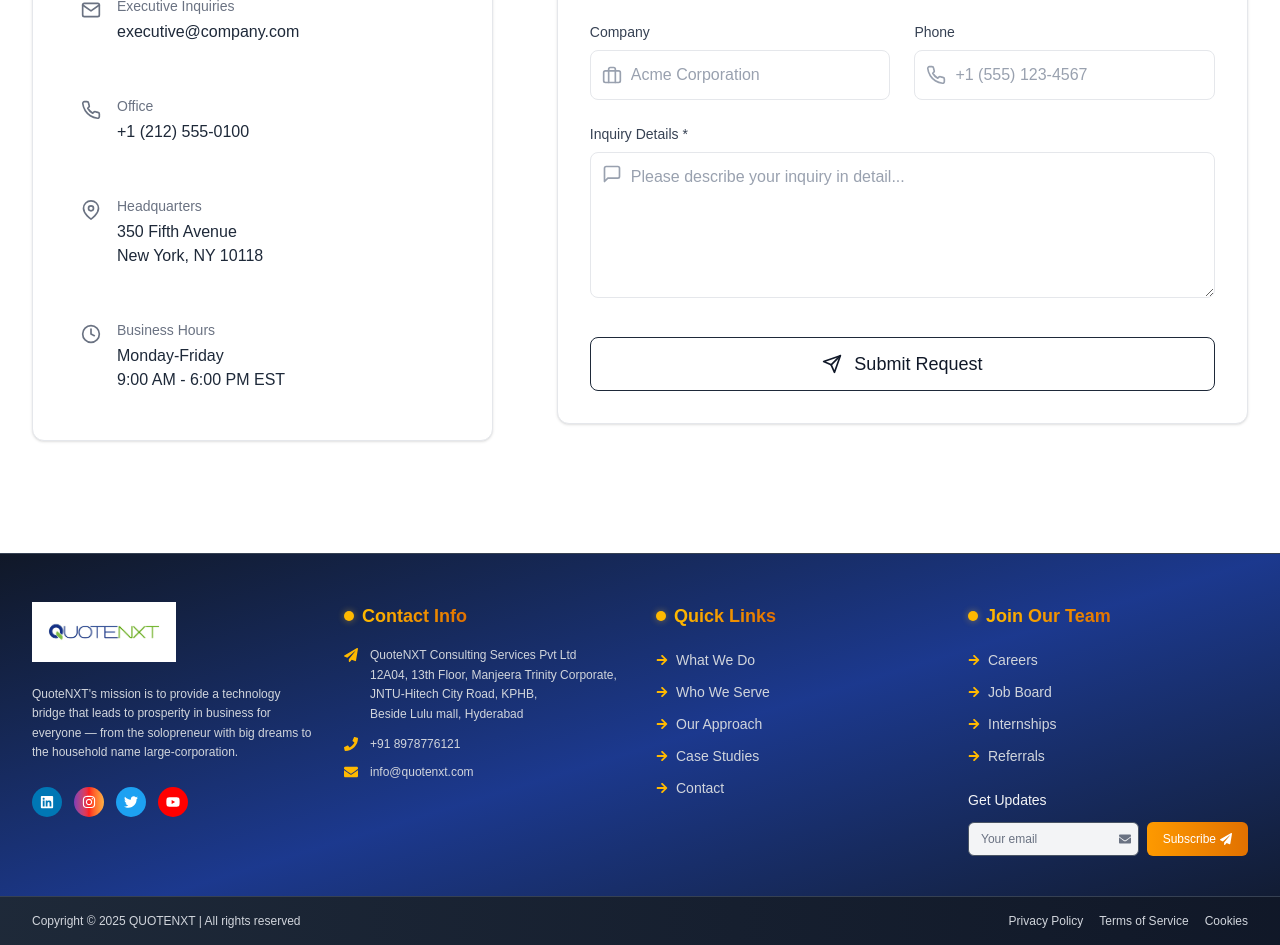
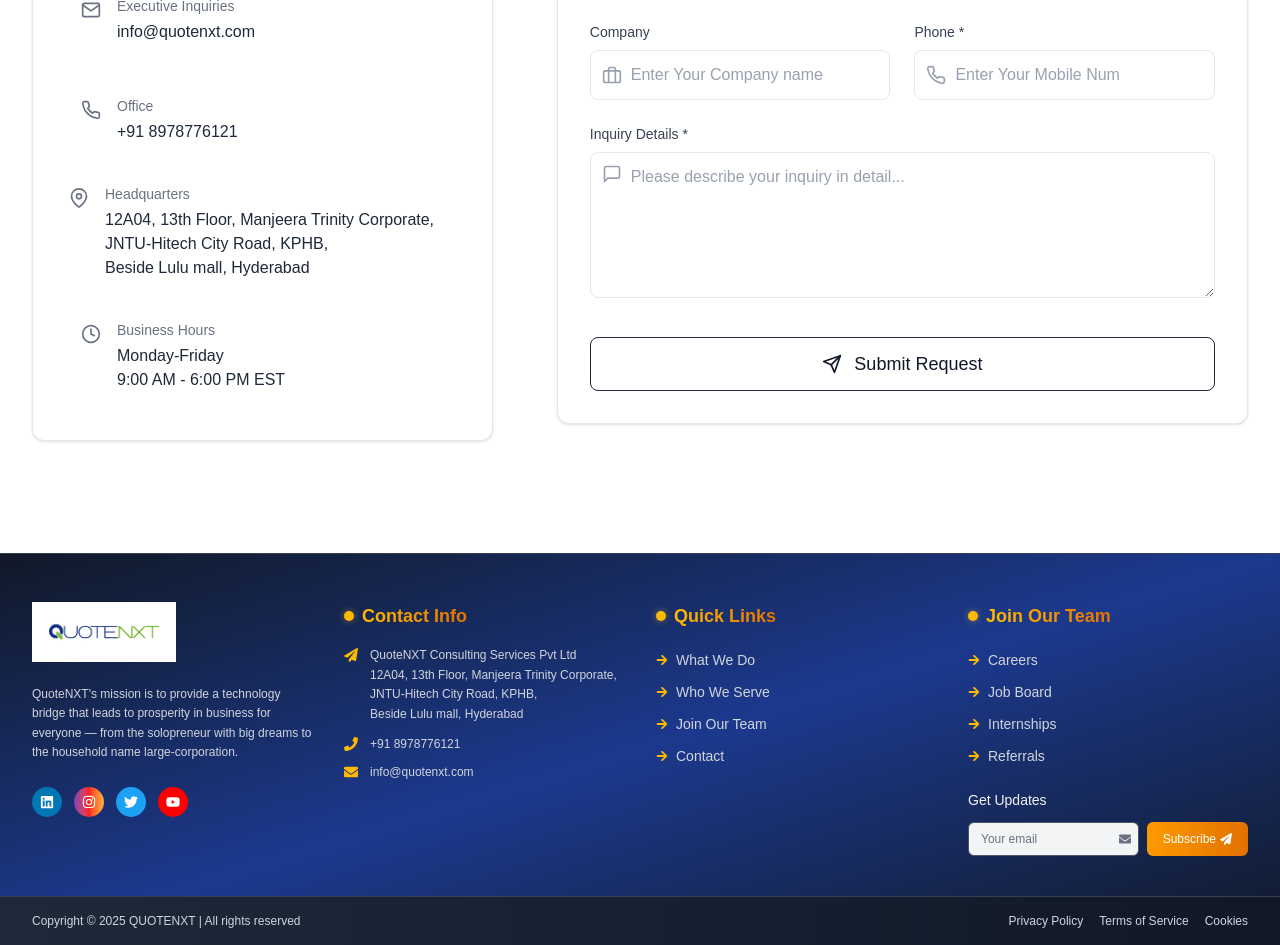
Before and after one commit to SUBBARAYUDU3524/quotenxt_company_site, a Next.js app: page /dashboard/contact-us in a window 1280 px wide. Shown: the part 1040-1985 px from the top of the page. Built offline with nearby package versions, Linux system fonts and the light colour scheme.

Commit message:
contact info changed

```diff
--- a/app/(router)/dashboard/_components/Footer.tsx
+++ b/app/(router)/dashboard/_components/Footer.tsx
@@ -1,34 +1,35 @@
 import { FaLinkedin, FaInstagram, FaArrowRight, FaPaperPlane, FaPhone, FaEnvelope, FaTwitter, FaYoutube } from 'react-icons/fa';
 import Image from 'next/image';
+import Link from 'next/link';
 import { ReactElement } from 'react';
 
 interface FooterLink {
   text: string;
+  href: string;
   icon?: ReactElement;
 }
 
 const Footer = (): ReactElement => {
   // Footer data
   const quickLinks: FooterLink[] = [
-    { text: 'What We Do' },
-    { text: 'Who We Serve' },
-    { text: 'Our Approach' },
-    { text: 'Case Studies' },
-    { text: 'Contact' }
+    { text: 'What We Do', href: '/dashboard/what-we-do' },
+    { text: 'Who We Serve', href: '/dashboard/who-we-serve' },
+    { text: 'Join Our Team', href: '/dashboard/join-our-team' },
+    { text: 'Contact', href: '/dashboard/contact-us' }
   ];
 
   const joinLinks: FooterLink[] = [
-    { text: 'Careers' },
-    { text: 'Job Board' },
-    { text: 'Internships' },
-    { text: 'Referrals' }
+    { text: 'Careers', href: '/careers' },
+    { text: 'Job Board', href: '/careers/jobs' },
+    { text: 'Internships', href: '/careers/internships' },
+    { text: 'Referrals', href: '/careers/referrals' }
   ];
 
   const socialIcons = [
-    { icon: <FaLinkedin size={14} />, bg: 'bg-[#0077b5] hover:bg-[#006097]' },
-    { icon: <FaInstagram size={14} />, bg: 'bg-gradient-to-r from-[#833ab4] via-[#fd1d1d] to-[#fcb045] hover:opacity-90' },
-    { icon: <FaTwitter size={14} />, bg: 'bg-[#1DA1F2] hover:bg-[#1991db]' },
-    { icon: <FaYoutube size={14} />, bg: 'bg-[#FF0000] hover:bg-[#cc0000]' }
+    { icon: <FaLinkedin size={14} />, bg: 'bg-[#0077b5] hover:bg-[#006097]', href: 'https://linkedin.com/company/quotenxt' },
+    { icon: <FaInstagram size={14} />, bg: 'bg-gradient-to-r from-[#833ab4] via-[#fd1d1d] to-[#fcb045] hover:opacity-90', href: 'https://instagram.com/quotenxt' },
+    { icon: <FaTwitter size={14} />, bg: 'bg-[#1DA1F2] hover:bg-[#1991db]', href: 'https://twitter.com/quotenxt' },
+    { icon: <FaYoutube size={14} />, bg: 'bg-[#FF0000] hover:bg-[#cc0000]', href: 'https://youtube.com/@quotenxt' }
   ];
 
   return (
@@ -45,15 +46,16 @@
               className="w-36 h-auto object-contain"
             />
           </div>
-         <p className="text-xs leading-relaxed text-gray-300 group-hover:text-gray-100 transition-colors duration-500">
-  QuoteNXT&apos;s mission is to provide a technology bridge that leads to prosperity in business for everyone — from the solopreneur with big dreams to the household name large-corporation.
-</p>
-
+          <p className="text-xs leading-relaxed text-gray-300 group-hover:text-gray-100 transition-colors duration-500">
+            QuoteNXT&apos;s mission is to provide a technology bridge that leads to prosperity in business for everyone — from the solopreneur with big dreams to the household name large-corporation.
+          </p>
           <div className="flex gap-3 mt-6">
             {socialIcons.map((social, index) => (
               <a
                 key={index}
-                href="#"
+                href={social.href}
+                target="_blank"
+                rel="noopener noreferrer"
                 className={`${social.bg} p-2 rounded-full text-white transition-all duration-300 hover:-translate-y-1 hover:shadow-lg`}
               >
                 {social.icon}
@@ -116,7 +118,9 @@
                 className="flex items-center gap-2 text-gray-300 hover:text-white transition-all duration-300 hover:translate-x-1.5 cursor-pointer text-sm"
               >
                 <FaArrowRight className="text-amber-400 text-xs transition-all duration-300 group-hover:rotate-45" />
-                <span>{link.text}</span>
+                <Link href={link.href} className="hover:text-white transition-colors duration-300">
+                  {link.text}
+                </Link>
               </li>
             ))}
           </ul>
@@ -137,7 +141,9 @@
                 className="flex items-center gap-2 text-gray-300 hover:text-white transition-all duration-300 hover:translate-x-1.5 cursor-pointer text-sm"
               >
                 <FaArrowRight className="text-amber-400 text-xs transition-all duration-300 group-hover:rotate-45" />
-                <span>{link.text}</span>
+                <Link href={link.href} className="hover:text-white transition-colors duration-300">
+                  {link.text}
+                </Link>
               </li>
             ))}
           </ul>
@@ -176,9 +182,9 @@
               Copyright © {new Date().getFullYear()} QUOTENXT | All rights reserved
             </div>
             <div className="flex gap-4">
-              <a href="#" className="hover:text-amber-400 transition-colors duration-300 text-xs">Privacy Policy</a>
-              <a href="#" className="hover:text-amber-400 transition-colors duration-300 text-xs">Terms of Service</a>
-              <a href="#" className="hover:text-amber-400 transition-colors duration-300 text-xs">Cookies</a>
+              <Link href="/privacy-policy" className="hover:text-amber-400 transition-colors duration-300 text-xs">Privacy Policy</Link>
+              <Link href="/terms-of-service" className="hover:text-amber-400 transition-colors duration-300 text-xs">Terms of Service</Link>
+              <Link href="/cookies" className="hover:text-amber-400 transition-colors duration-300 text-xs">Cookies</Link>
             </div>
           </div>
         </div>
--- a/app/(router)/dashboard/_components/contactus/ContactPage.tsx
+++ b/app/(router)/dashboard/_components/contactus/ContactPage.tsx
@@ -95,7 +95,7 @@
                   </div>
                   <div>
                     <h4 className="text-sm font-medium text-gray-500 mb-1">Executive Inquiries</h4>
-                    <p className="text-gray-800">executive@company.com</p>
+                    <p className="text-gray-800">info@quotenxt.com</p>
                   </div>
                 </div>
 
@@ -105,17 +105,22 @@
                   </div>
                   <div>
                     <h4 className="text-sm font-medium text-gray-500 mb-1">Office</h4>
-                    <p className="text-gray-800">+1 (212) 555-0100</p>
+                    <p className="text-gray-800">+91 8978776121</p>
                   </div>
                 </div>
 
-                <div className="flex items-start gap-4 p-4 hover:bg-gray-50 rounded-lg transition-colors duration-200">
+                <div className="flex items-start gap-4 p-1 hover:bg-gray-50 rounded-lg transition-colors duration-200">
                   <div className="mt-1">
                     <FiMapPin className="h-5 w-5 text-gray-500" />
                   </div>
                   <div>
                     <h4 className="text-sm font-medium text-gray-500 mb-1">Headquarters</h4>
-                    <p className="text-gray-800">350 Fifth Avenue<br />New York, NY 10118</p>
+                    <p className="text-gray-800">
+  12A04, 13th Floor, Manjeera Trinity Corporate,<br />
+  JNTU-Hitech City Road, KPHB,<br />
+  Beside Lulu mall, Hyderabad
+</p>
+
                   </div>
                 </div>
 
@@ -194,7 +199,7 @@
                         onFocus={() => handleFocus('name')}
                         onBlur={handleBlur}
                         className={`pl-10 pr-4 py-3 w-full border ${activeField === 'name' ? 'border-gray-400' : 'border-gray-200'} rounded-lg focus:ring-1 focus:ring-gray-400 bg-white text-gray-800 placeholder-gray-400 transition-all`}
-                        placeholder="John Smith"
+                        placeholder="Enter Your Full Name..."
                       />
                     </div>
                   </div>
@@ -218,7 +223,7 @@
                         onFocus={() => handleFocus('email')}
                         onBlur={handleBlur}
                         className={`pl-10 pr-4 py-3 w-full border ${activeField === 'email' ? 'border-gray-400' : 'border-gray-200'} rounded-lg focus:ring-1 focus:ring-gray-400 bg-white text-gray-800 placeholder-gray-400 transition-all`}
-                        placeholder="john.smith@company.com"
+                        placeholder="Enter Your Email..."
                       />
                     </div>
                   </div>
@@ -241,7 +246,7 @@
                         onFocus={() => handleFocus('company')}
                         onBlur={handleBlur}
                         className={`pl-10 pr-4 py-3 w-full border ${activeField === 'company' ? 'border-gray-400' : 'border-gray-200'} rounded-lg focus:ring-1 focus:ring-gray-400 bg-white text-gray-800 placeholder-gray-400 transition-all`}
-                        placeholder="Acme Corporation"
+                        placeholder="Enter Your Company name"
                       />
                     </div>
                   </div>
@@ -249,7 +254,7 @@
                   {/* Phone */}
                   <div className="relative">
                     <label htmlFor="phone" className="block text-sm font-medium text-gray-700 mb-2">
-                      Phone
+                      Phone *
                     </label>
                     <div className="relative">
                       <div className="absolute inset-y-0 left-0 pl-3 flex items-center pointer-events-none">
@@ -264,7 +269,7 @@
                         onFocus={() => handleFocus('phone')}
                         onBlur={handleBlur}
                         className={`pl-10 pr-4 py-3 w-full border ${activeField === 'phone' ? 'border-gray-400' : 'border-gray-200'} rounded-lg focus:ring-1 focus:ring-gray-400 bg-white text-gray-800 placeholder-gray-400 transition-all`}
-                        placeholder="+1 (555) 123-4567"
+                        placeholder="Enter Your Mobile Num"
                       />
                     </div>
                   </div>
```
